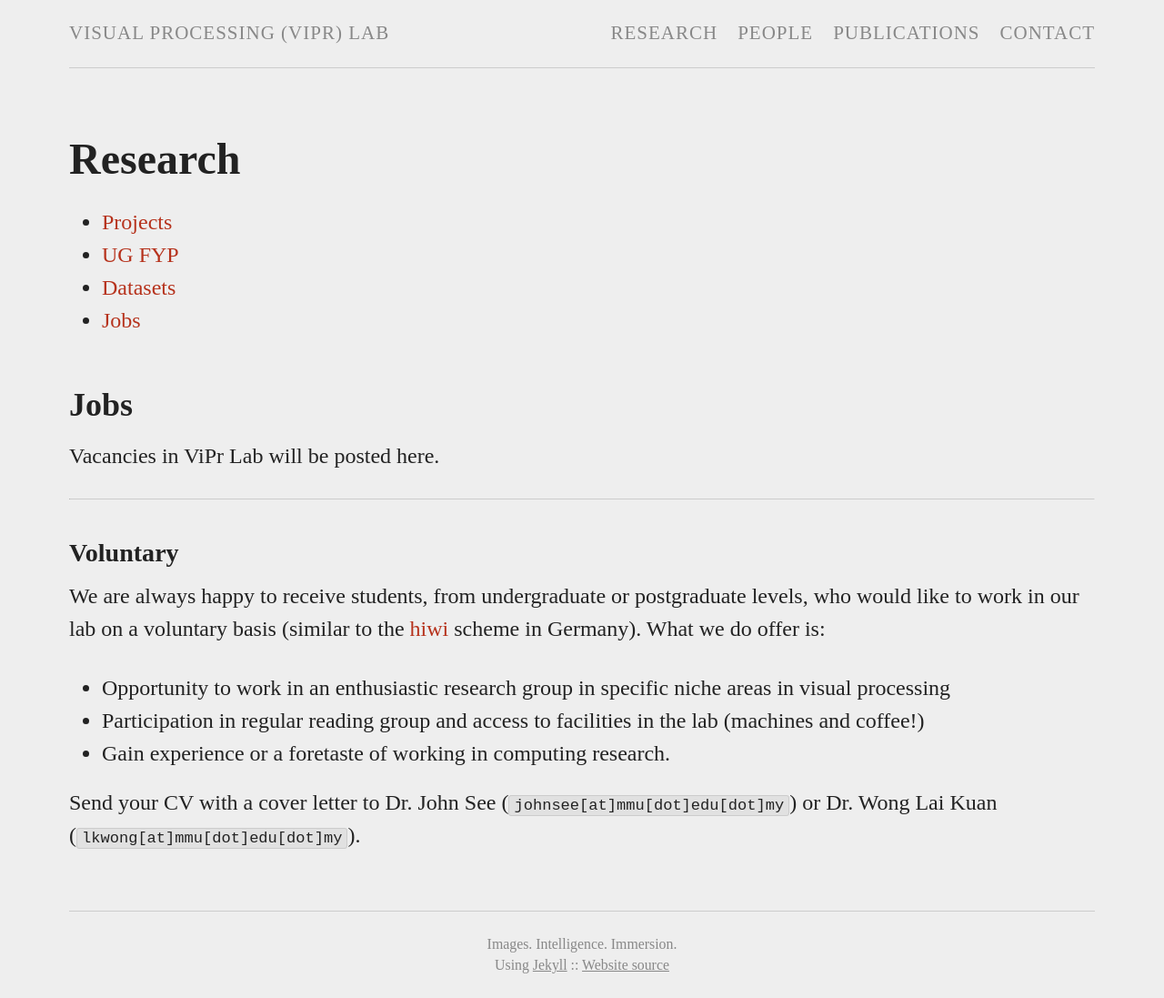
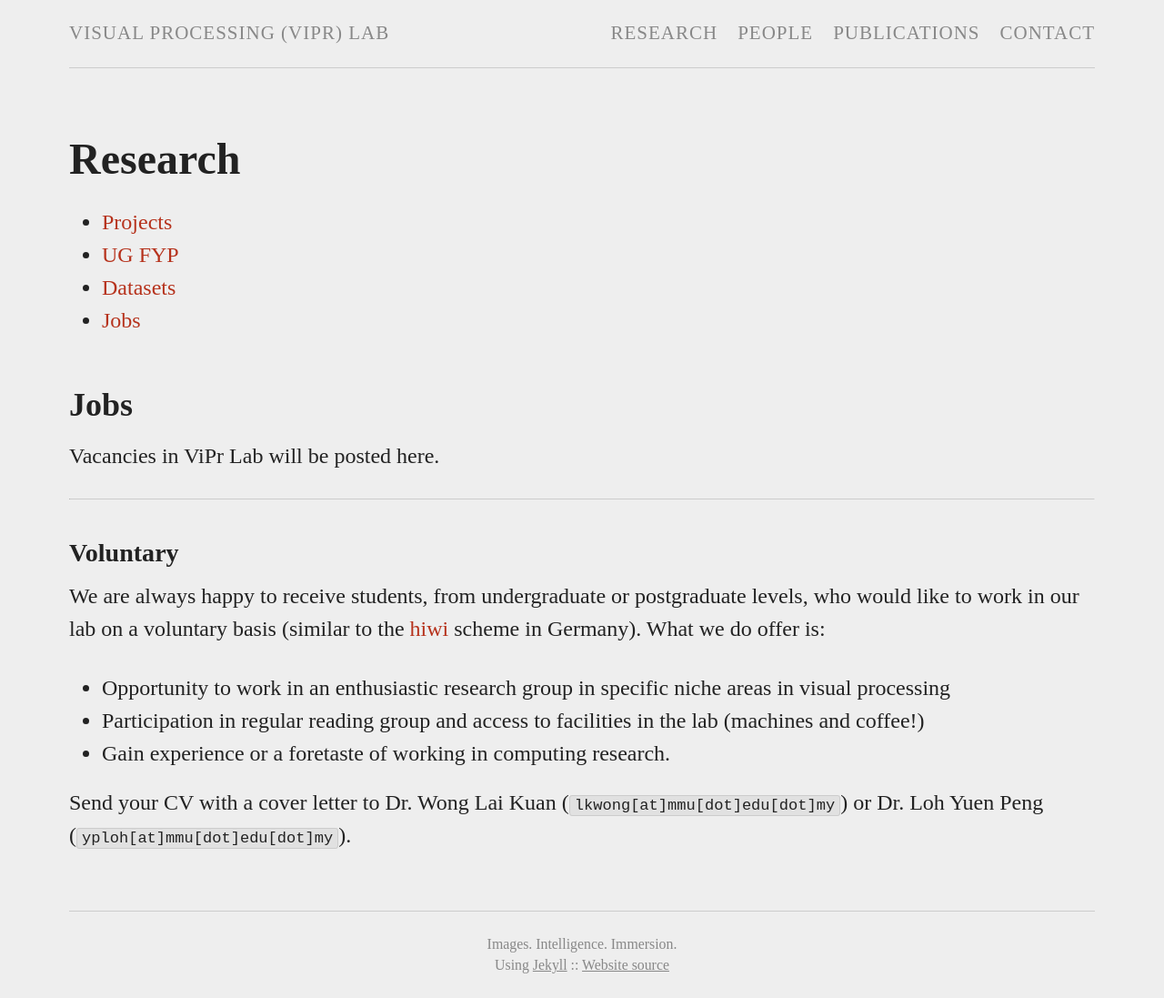
Before and after one commit to viprlab/viprlab.github.io, a Jekyll site: the page built from jobs.md, in a window 1280 px wide. Shown: the whole page at 91% size. Built offline with Jekyll 4.4.1, drawn with Linux system fonts in a browser that asks for light colours.

Commit message:
Update jobs.md

```diff
--- a/jobs.md
+++ b/jobs.md
@@ -24,7 +24,7 @@ We are always happy to receive students, from undergraduate or postgraduate leve
 * Participation in regular reading group and access to facilities in the lab (machines and coffee!)
 * Gain experience or a foretaste of working in computing research.
 
-Send your CV with a cover letter to Dr. John See (`johnsee[at]mmu[dot]edu[dot]my`) or Dr. Wong Lai Kuan (`lkwong[at]mmu[dot]edu[dot]my`).
+Send your CV with a cover letter to Dr. Wong Lai Kuan (`lkwong[at]mmu[dot]edu[dot]my`) or Dr. Loh Yuen Peng (`yploh[at]mmu[dot]edu[dot]my`).
 <!-- have ONE **Masters GRA vacancy** ([flyer here]{:target="_blank"}) for project **DeepME**. Interested applicants can fill in the application form below, or click [here]{:target="_blank"} if the form does not load properly on this page. -->
 
 <!-- <iframe src="https://www.formpl.us/form/5236576223232000" frameborder="0" width="800" height="1980" >
```
